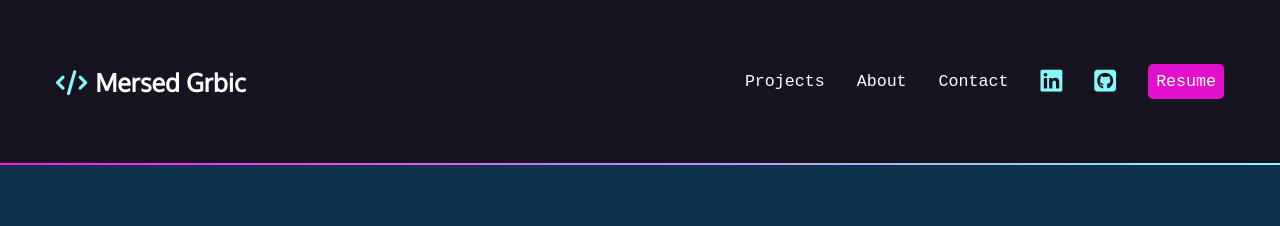
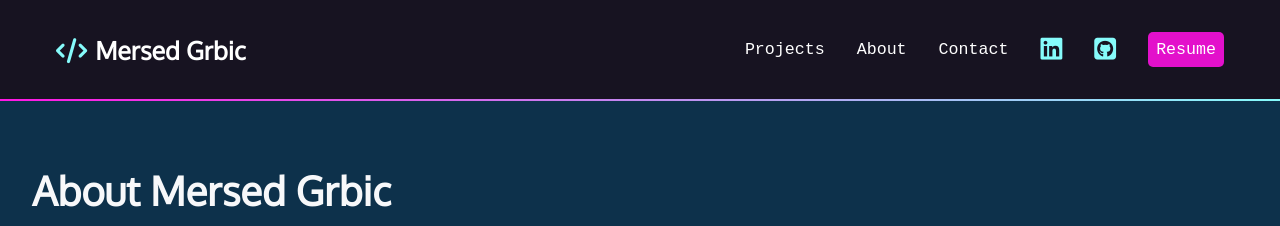
Before and after one commit to MersedGrbic/mersedgrbic.github.io, a website: page about.html in a window 1280 px wide. Shown: the top 226 px of the page. Drawn offline with Linux system fonts and the light colour scheme; a web font is replaced by a local one.

Commit message:
styles.css padding update

```diff
--- a/css/styles.css
+++ b/css/styles.css
@@ -120,7 +120,7 @@ img {
 nav {
   font-family: var(--mono);
   font-size: 80%;
-  padding: 4rem 1rem;
+  padding: 2rem 1rem;
 }
 
 nav h1 a {
@@ -196,7 +196,7 @@ footer ul {
   font-size: 3rem;
 }
 #projects {
-  padding: 4rem 1rem;
+  padding: 4rem 2rem;
 }
 #projects h2 {
   font-size: 2.5rem;
```
